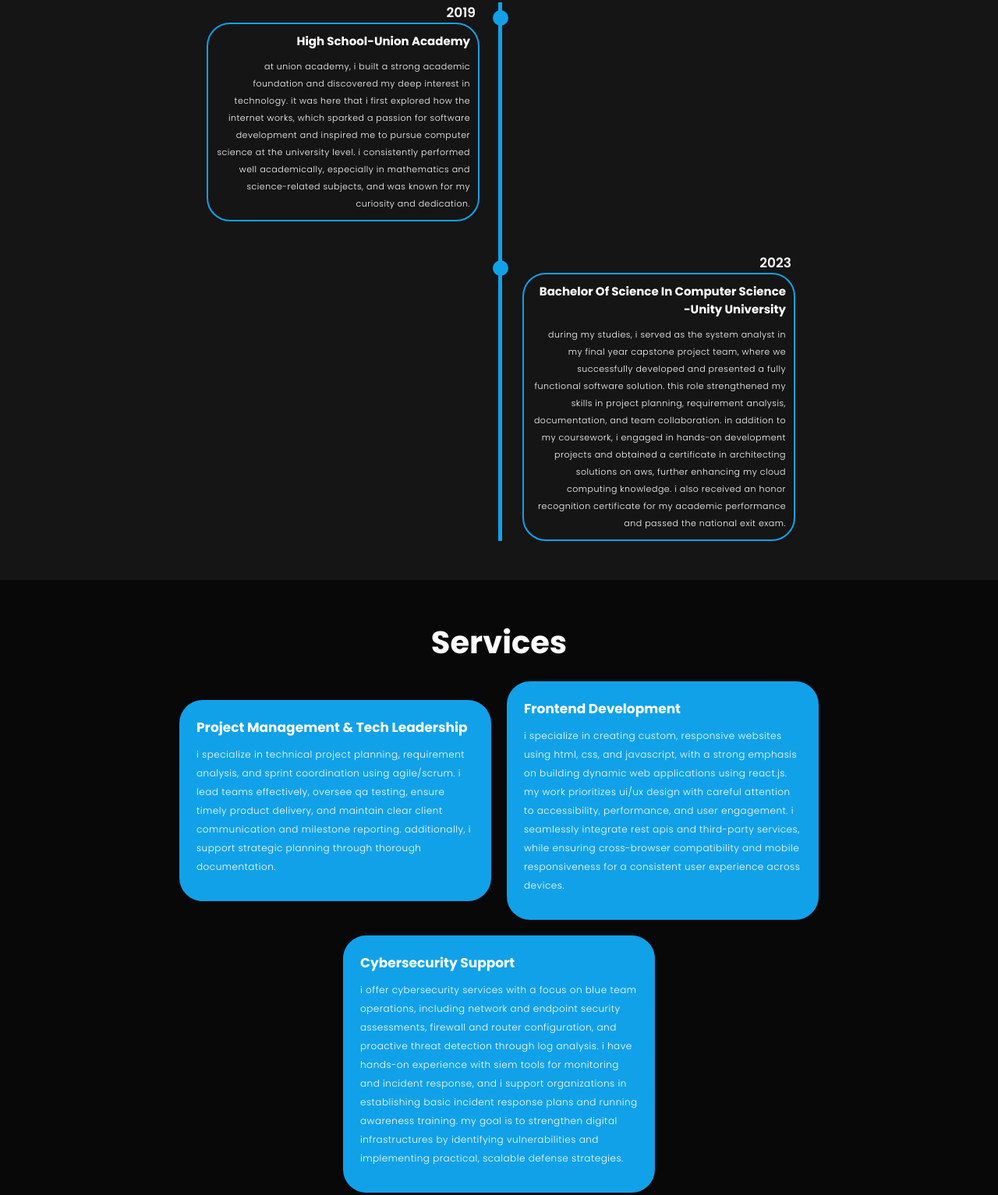
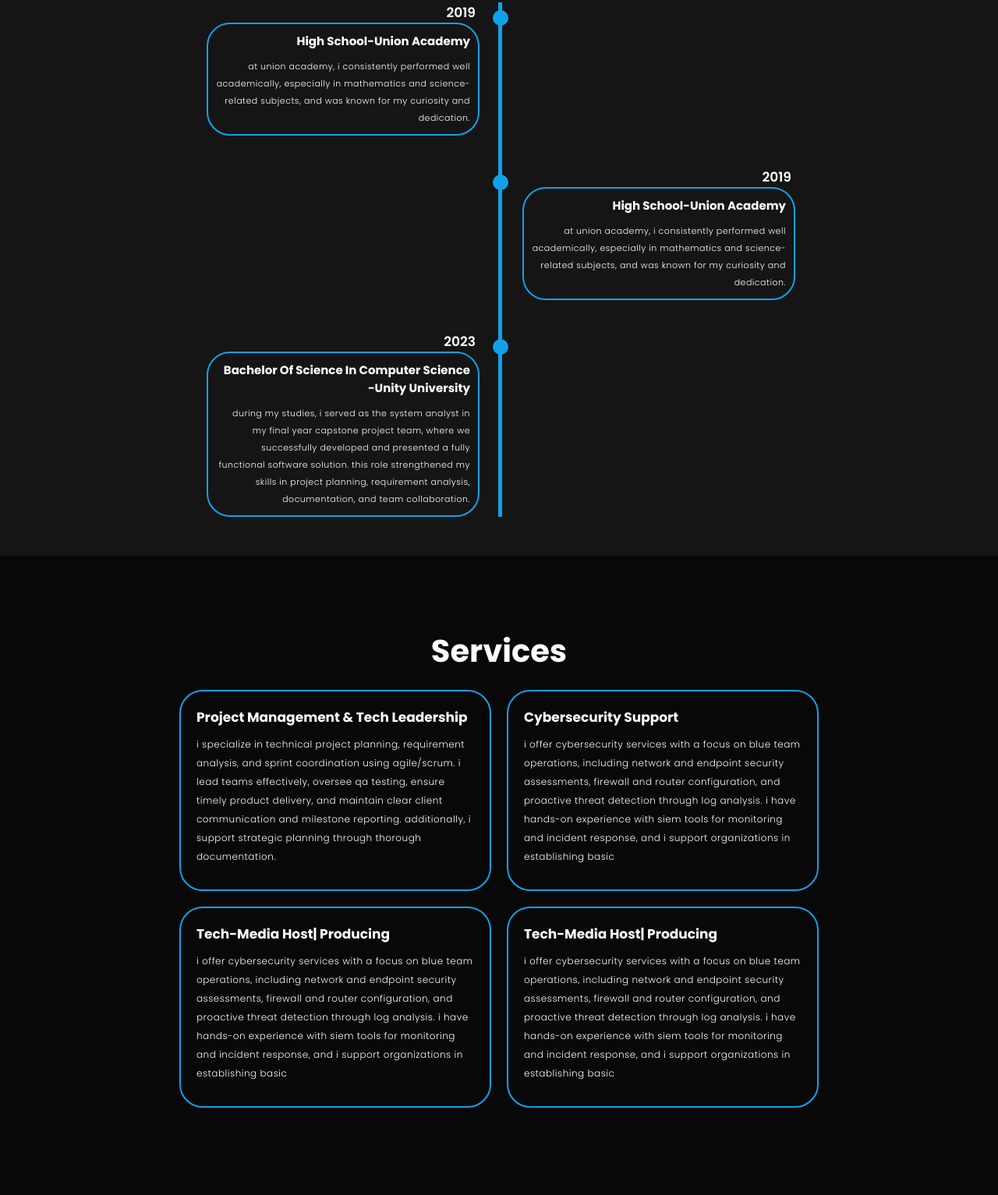
Before and after one commit to BinaryButterfly0/Portfolio-Genet, a plain HTML site: page index.html in a window 1280 px wide. Shown: the part 1062-2595 px from the top of the page at 78% size. Drawn offline with Linux system fonts and the light colour scheme.

Commit message:
git add .

```diff
--- a/index.html
+++ b/index.html
@@ -76,12 +76,24 @@
                 <div class="timeline-date">2019</div>
                 <div class="timeline-content">
                     <h3>High School-Union Academy</h3>
-                    <p>
-                        At Union Academy, I built a strong academic foundation and discovered my deep interest in technology. It was here that I first explored how the internet works, which sparked a passion for software development and inspired me to pursue computer science at the university level. I consistently performed well academically, especially in mathematics and science-related subjects, and was known for my curiosity and dedication.
+                     <p>At Union Academy, I consistently performed well academically, especially in mathematics and science-related subjects,
+                         and was known for my curiosity and dedication.
+                        </p>
+                               </div>
 
+            </div>
+            <div class="timeline-item">
+                <div class="timeline-dot"></div>
+                <div class="timeline-date">2019</div>
+                <div class="timeline-content">
+                    <h3>High School-Union Academy</h3>
+                    <p>At Union Academy, I consistently performed well academically, especially in mathematics and science-related subjects,
+                         and was known for my curiosity and dedication.
                         </p>
                 </div>
+
             </div>
+
 
             <div class="timeline-item">
                 <div class="timeline-dot"></div>
@@ -89,10 +101,11 @@
                 <div class="timeline-content">
                     <h3>Bachelor of Science in Computer Science -Unity University </h3>
 
-                    <p>During my studies, I served as the System Analyst in my final year capstone project team, where we successfully developed and presented a fully functional software solution. This role strengthened my skills in project planning, requirement analysis, documentation, and team collaboration.
+                    <p>During my studies, I served as the System Analyst in my final year capstone project team, where we successfully developed and
+                      presented a fully functional software solution. This role strengthened my skills in project planning, requirement analysis,
+                      documentation, and team collaboration.
 
-                        In addition to my coursework, I engaged in hands-on development projects and obtained a certificate in Architecting Solutions on AWS, further enhancing my cloud computing knowledge. I also received an Honor Recognition Certificate for my academic performance and passed the national exit exam.
-                        </p>
+                      </p>
                 </div>
             </div>
 
@@ -109,23 +122,38 @@
             <div class="box">
                 <h3>Project Management & Tech Leadership
                 </h3>
-                <p>I specialize in technical project planning, requirement analysis, and sprint coordination using Agile/Scrum. I lead teams effectively, oversee QA testing, ensure timely product delivery, and maintain clear client communication and milestone reporting. Additionally, I support strategic planning through thorough documentation.</p>
+                <p>I specialize in technical project planning, requirement analysis, and sprint coordination using Agile/Scrum. I lead teams effectively,
+                   oversee QA testing, ensure timely product delivery, and maintain clear client communication and milestone reporting. Additionally,
+                   I support strategic planning through thorough documentation.</p>
+
+            </div>
+
+
+            <div class="box">
+                <h3> Cybersecurity Support
+                </h3>
+                <p> I offer cybersecurity services with a focus on Blue Team operations, including network and endpoint security assessments,
+                  firewall and router configuration, and proactive threat detection through log analysis. I have hands-on experience with SIEM tools
+                  for monitoring and incident response, and I support organizations in establishing basic  </p>
+
+            </div>
+            <div class="box">
+                <h3> Tech-Media Host| Producing </h3>
+                <p> I offer cybersecurity services with a focus on Blue Team operations, including network and endpoint security assessments,
+                  firewall and router configuration, and proactive threat detection through log analysis. I have hands-on experience with SIEM tools
+                  for monitoring and incident response, and I support organizations in establishing basic  </p>
 
             </div>
 
             <div class="box">
-                <h3>Frontend Development</h3>
-                <p>I specialize in creating custom, responsive websites using HTML, CSS, and JavaScript, with a strong emphasis on building dynamic web applications using React.js. My work prioritizes UI/UX design with careful attention to accessibility, performance, and user engagement. I seamlessly integrate REST APIs and third-party services, while ensuring cross-browser compatibility and mobile responsiveness for a consistent user experience across devices.
-
-                </p>
+                <h3> Tech-Media Host| Producing </h3>
+                <p> I offer cybersecurity services with a focus on Blue Team operations, including network and endpoint security assessments,
+                  firewall and router configuration, and proactive threat detection through log analysis. I have hands-on experience with SIEM tools
+                  for monitoring and incident response, and I support organizations in establishing basic  </p>
 
             </div>
-            <div class="box">
-                <h3> Cybersecurity Support
-                </h3>
-                <p> I offer cybersecurity services with a focus on Blue Team operations, including network and endpoint security assessments, firewall and router configuration, and proactive threat detection through log analysis. I have hands-on experience with SIEM tools for monitoring and incident response, and I support organizations in establishing basic incident response plans and running awareness training. My goal is to strengthen digital infrastructures by identifying vulnerabilities and implementing practical, scalable defense strategies.  </p>
 
-            </div>
+
 
 
 
--- a/style.css
+++ b/style.css
@@ -202,21 +202,13 @@ section{
     20%{
         content:"Project Lead";
     }
-    21%,
-    40%{
-        content:"Software Tester";
-    }
-    41%,
-    60%{
-        content: "Project Lead";
-    }
-    61%,
+    40%,
     80%{
         content:"Cybersecurity Professional ";
     }
     81%,
     100%{
-        content:"Software Tester";
+        content:"SOC Analyst ";
     }
 }
 @keyframes typing{
@@ -366,7 +358,7 @@ section{
     width: 100%;
 }
 .services .box-container .box{
-    background-color: var(--main-color);
+    /* background-color:#485563; */
     width: 40rem;
     padding: 2rem;
     border-radius: 3rem;
@@ -374,8 +366,8 @@ section{
     transition: .5s ease-in-out;
 }
 .services .box-container .box:hover{
-    background-color: #0C5478;
-    box-shadow: #0C5478;
+    background-color:antiquewhite;
+    box-shadow:#ff7678;
     scale: 1.1;
 }
 .services .box-container .box h3{
```
